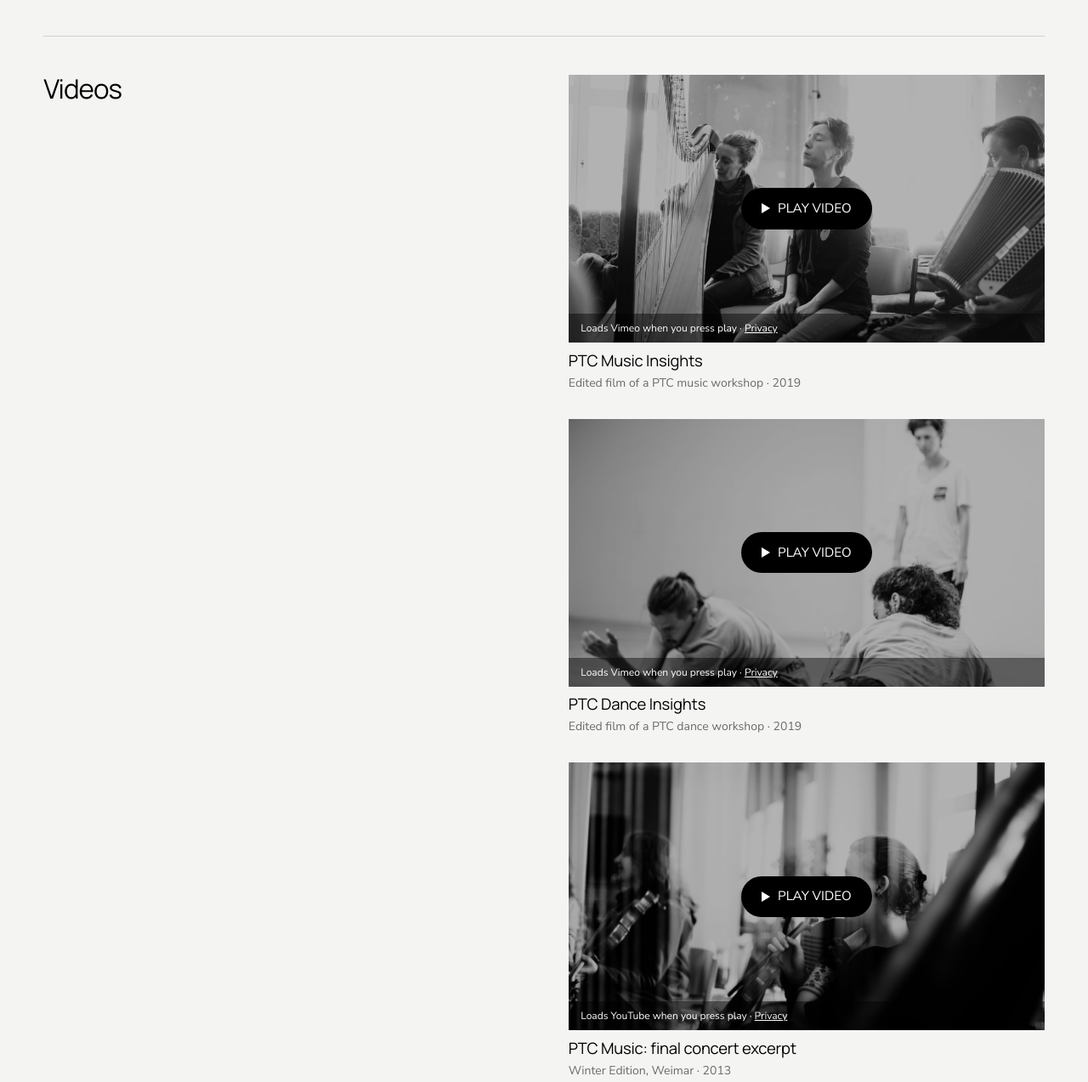
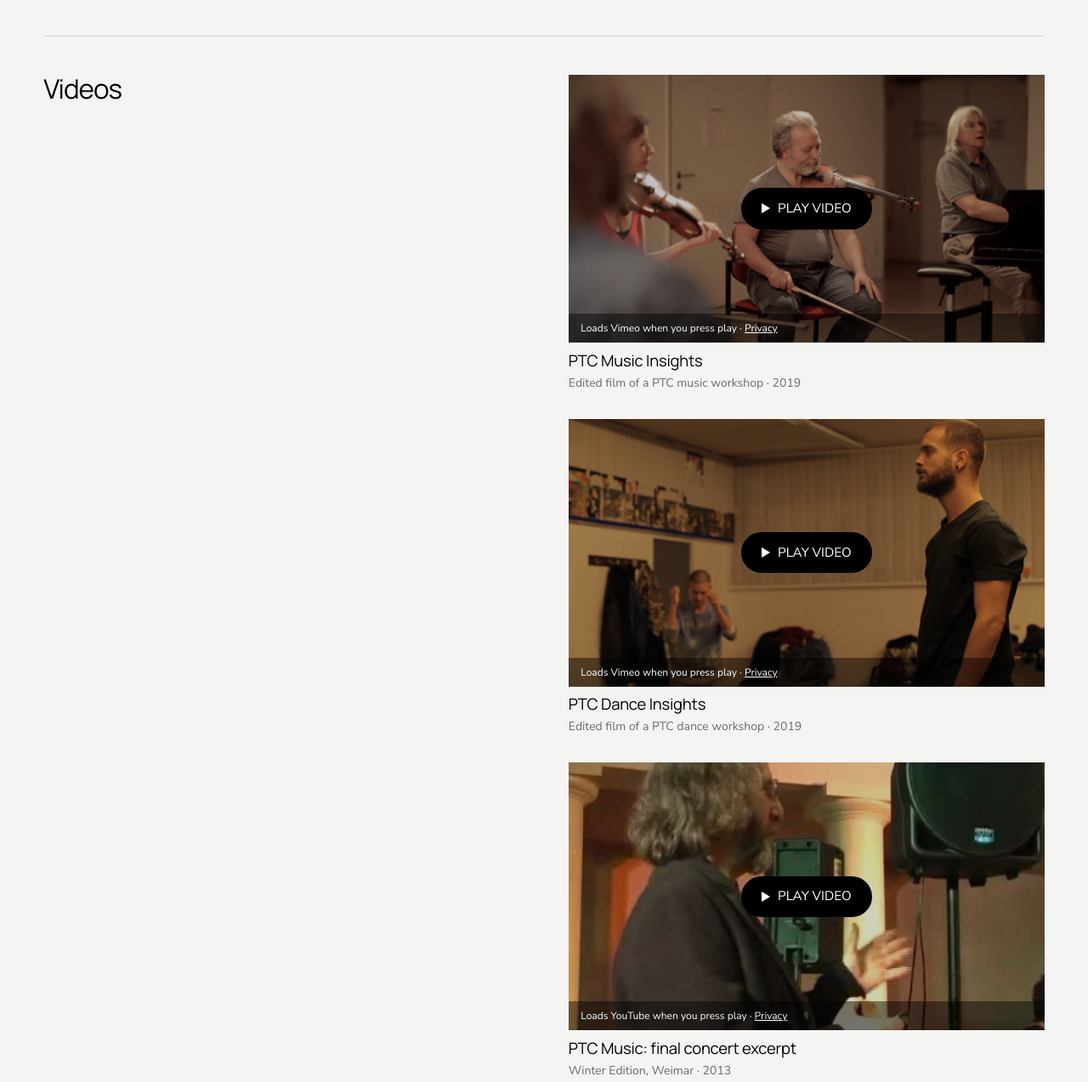
Before and after one commit to present-time-composition/ptc-website, a plain HTML site: page docs/deep-dive/index.html in a window 1280 px wide. Shown: the part 999-2272 px from the top of the page at 85% size. Drawn offline with Linux system fonts and the light colour scheme.

Commit message:
Use frames from the videos as click-to-load stills
Stills come from the videos' own cover images (Vimeo/YouTube), saved on
the site so nothing loads from those services before pressing play.

Co-Authored-By: Claude Opus 5.5 <noreply@anthropic.com>

```diff
--- a/docs/assets/style.css
+++ b/docs/assets/style.css
@@ -235,7 +235,7 @@ p { margin: 0 0 1em; }
 .video figcaption { margin-top: 0.6rem; }
 /* Click-to-load video placeholder: local photo, play button, privacy note */
 .video-consent { display: flex; align-items: center; justify-content: center; overflow: hidden; }
-.video-consent .video-poster { position: absolute; inset: 0; width: 100%; height: 100%; object-fit: cover; filter: brightness(0.7); }
+.video-consent .video-poster { position: absolute; inset: 0; width: 100%; height: 100%; object-fit: cover; filter: brightness(0.82); }
 .video-play {
   position: relative; z-index: 1; display: inline-flex; align-items: center; gap: 0.6em;
   background: var(--black); color: var(--white); border: 0; border-radius: 999px;
--- a/docs/deep-dive/index.html
+++ b/docs/deep-dive/index.html
@@ -74,7 +74,7 @@
         <div class="video-grid">
           <figure class="video">
             <div class="video-frame video-consent" data-src="https://player.vimeo.com/video/393324823?h=b1715fc20b&amp;dnt=1" data-title="PTC Music Insights">
-              <img class="video-poster" src="../images/project-advanced-lab.jpg" alt="">
+              <img class="video-poster" src="../images/video-music-insights.jpg" alt="">
               <button class="video-play" type="button" aria-label="Play video: PTC Music Insights (loads Vimeo)"><span class="play-icon" aria-hidden="true"></span>Play video</button>
               <p class="video-note">Loads Vimeo when you press play · <a href="../datenschutz/">Privacy</a></p>
             </div>
@@ -82,7 +82,7 @@
           </figure>
           <figure class="video">
             <div class="video-frame video-consent" data-src="https://player.vimeo.com/video/393285925?h=93899ffe9f&amp;dnt=1" data-title="PTC Dance Insights">
-              <img class="video-poster" src="../images/project-dance.jpg" alt="">
+              <img class="video-poster" src="../images/video-dance-insights.jpg" alt="">
               <button class="video-play" type="button" aria-label="Play video: PTC Dance Insights (loads Vimeo)"><span class="play-icon" aria-hidden="true"></span>Play video</button>
               <p class="video-note">Loads Vimeo when you press play · <a href="../datenschutz/">Privacy</a></p>
             </div>
@@ -90,7 +90,7 @@
           </figure>
           <figure class="video">
             <div class="video-frame video-consent" data-src="https://www.youtube-nocookie.com/embed/trNghHgKTAw" data-title="PTC Music final concert excerpt, Weimar 2013">
-              <img class="video-poster" src="../images/past.jpg" alt="">
+              <img class="video-poster" src="../images/video-weimar-2013.jpg" alt="">
               <button class="video-play" type="button" aria-label="Play video: PTC Music final concert excerpt, Weimar 2013 (loads YouTube)"><span class="play-icon" aria-hidden="true"></span>Play video</button>
               <p class="video-note">Loads YouTube when you press play · <a href="../datenschutz/">Privacy</a></p>
             </div>
```
Also changed, not shown: docs/past/ptc-dance/index.html (+1 -1 lines), docs/images/video-dance-insights.jpg (added), docs/images/video-music-insights.jpg (added), docs/images/video-weimar-2013.jpg (added).
